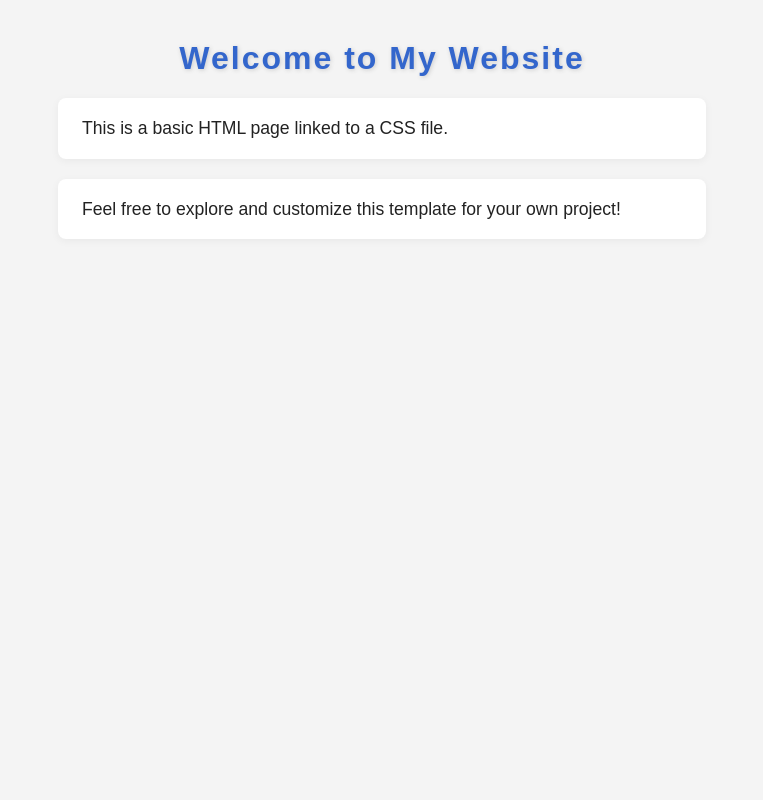
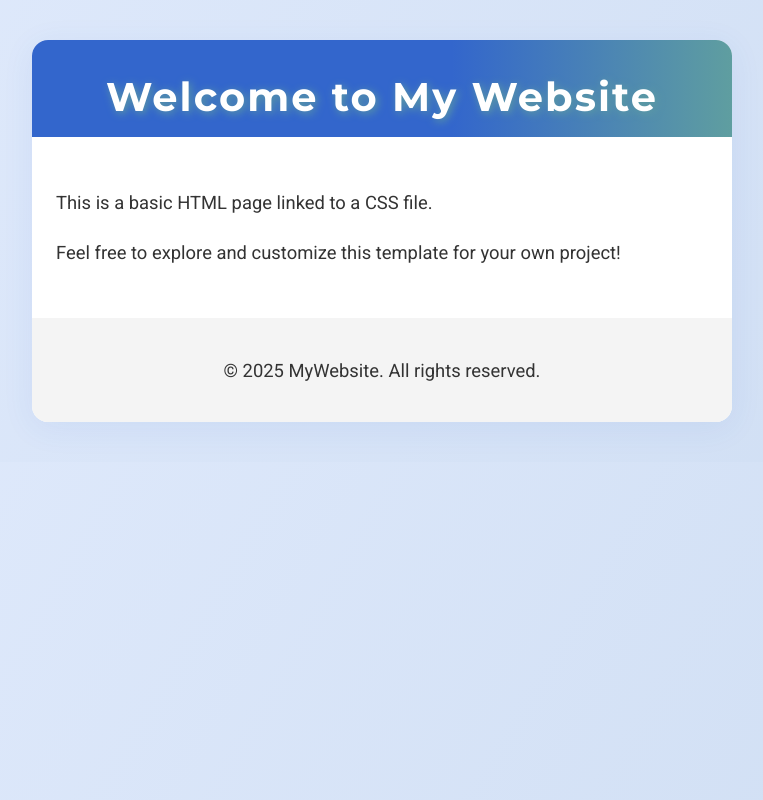
Before and after one commit to hoanganhdz2512/MyWebsite, a plain HTML site: page index.html in a window 1280 px wide. Shown: the whole page, without its empty margins (258-1021 px from the left). Drawn offline with Linux system fonts and the light colour scheme.

Commit message:
tao vừa update thêm cho đẹp hơn

```diff
--- a/index.html
+++ b/index.html
@@ -5,10 +5,20 @@
     <meta name="viewport" content="width=device-width, initial-scale=1.0">
     <title>My Basic Website</title>
     <link rel="stylesheet" href="style.css">
+    <link href="https://fonts.googleapis.com/css2?family=Montserrat:wght@700&family=Roboto:wght@400;500&display=swap" rel="stylesheet">
 </head>
 <body>
-    <h1>Welcome to My Website</h1>
-    <p>This is a basic HTML page linked to a CSS file.</p>
-    <p>Feel free to explore and customize this template for your own project!</p>
+    <div class="container">
+        <header>
+            <h1>Welcome to My Website</h1>
+        </header>
+        <main>
+            <p>This is a basic HTML page linked to a CSS file.</p>
+            <p>Feel free to explore and customize this template for your own project!</p>
+        </main>
+        <footer>
+            <p>&copy; 2025 MyWebsite. All rights reserved.</p>
+        </footer>
+    </div>
 </body>
 </html>
--- a/style.css
+++ b/style.css
@@ -1,35 +1,60 @@
 body {
-    font-family: Arial, sans-serif;
-    background-color: #f4f4f4;
+    font-family: 'Roboto', Arial, sans-serif;
+    background: linear-gradient(120deg, #e0eafc 0%, #cfdef3 100%);
     color: #222;
     margin: 0;
     padding: 0;
 }
 
+.container {
+    max-width: 700px;
+    margin: 40px auto;
+    background: #fff;
+    border-radius: 16px;
+    box-shadow: 0 6px 32px rgba(51,102,204,0.08);
+    overflow: hidden;
+}
+
+header {
+    background: linear-gradient(90deg, #3366cc 60%, #5f9ea0 100%);
+    padding: 32px 0 16px 0;
+    text-align: center;
+}
+
 h1 {
-    color: #3366cc;
-    text-align: center;
-    margin-top: 40px;
+    font-family: 'Montserrat', Arial, sans-serif;
+    color: #fff;
+    margin: 0;
+    font-size: 2.5em;
     letter-spacing: 2px;
-    text-shadow: 1px 1px 4px #ccc;
+    text-shadow: 2px 2px 8px #5f9ea0;
+}
+
+main {
+    padding: 32px 24px;
 }
 
 p {
-    max-width: 600px;
-    margin: 20px auto;
-    font-size: 1.1em;
-    line-height: 1.6;
-    text-align: justify;
-    background: #fff;
-    padding: 16px 24px;
-    border-radius: 8px;
-    box-shadow: 0 2px 8px rgba(0,0,0,0.05);
+    font-size: 1.15em;
+    line-height: 1.7;
+    margin-bottom: 18px;
+    color: #333;
+}
+
+footer {
+    background: #f4f4f4;
+    text-align: center;
+    padding: 18px 0;
+    font-size: 1em;
+    color: #888;
 }
 
 @media (max-width: 700px) {
-    p {
-        padding: 12px 8px;
-        font-size: 1em;
+    .container {
+        margin: 12px;
+    }
+    main {
+        padding: 16px 8px;
     }
     h1 {
         font-size: 1.5em;
```
